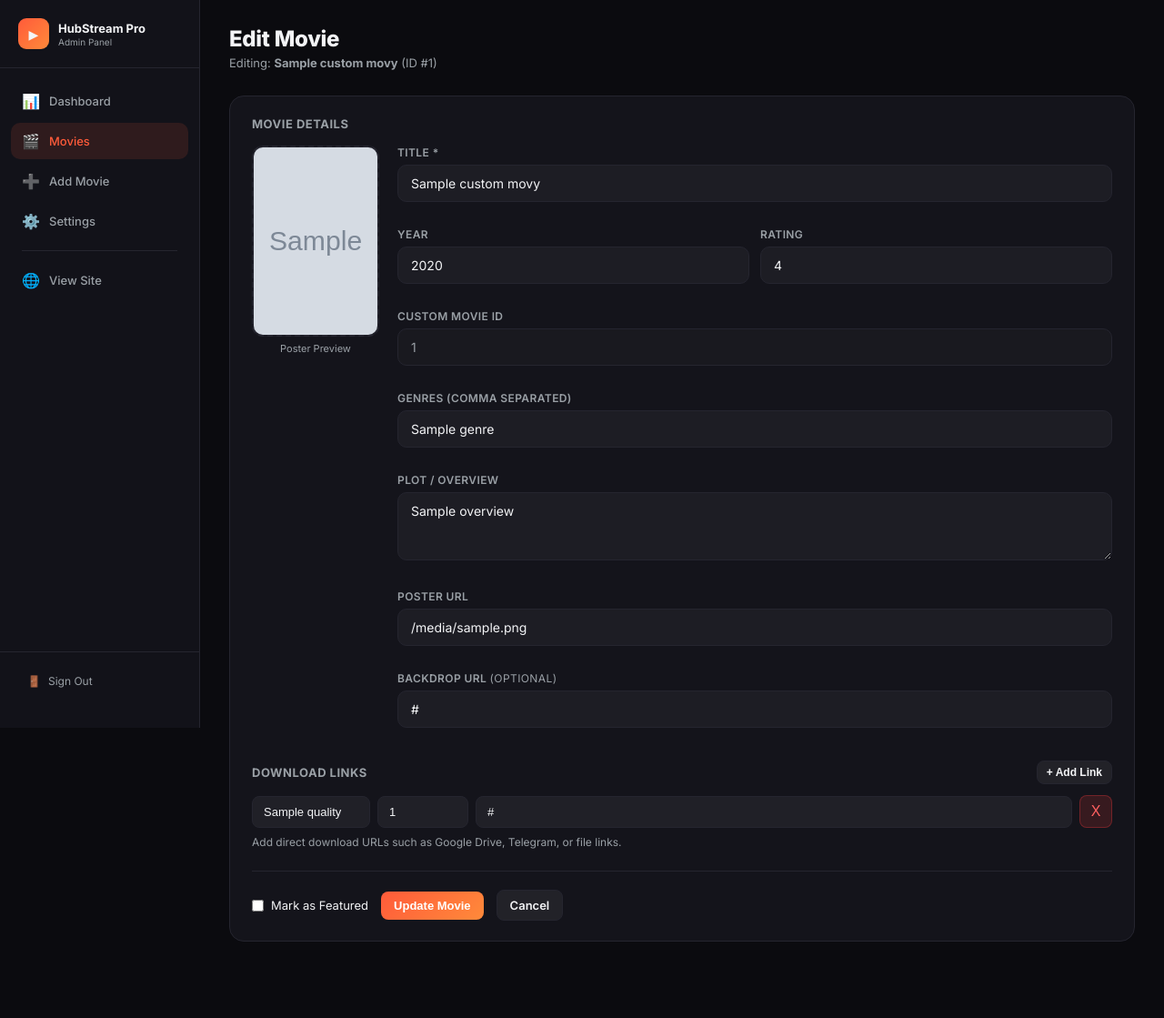
After one commit to biswajit9090707/OFCCC, a Flask app: page /admin/movies/edit/1 in a window 1280 px wide. The commit adds this page. Shown: the whole page at 91% size. Run offline with Flask 3, Linux system fonts and the light colour scheme; the visitor is signed in with stand-in values (Sample User, id 1); tables that the repository leaves empty hold one stand-in row (values such as "Sample post"); grey boxes marked "Sample" are stand-in pictures; a database or web service that is not in the repository returns one stand-in record (values such as "Sample title").

Commit message:
Add edit functionality for custom movies in admin panel

```diff
--- a/app.py
+++ b/app.py
@@ -40,6 +40,16 @@ TG_CHANNEL_URL = f"https://t.me/{TG_CHANNEL}"
 app = Flask(__name__, static_folder="static", template_folder="templates")
 app.config["JSON_SORT_KEYS"] = False
 app.secret_key = os.getenv("SESSION_SECRET") or "ofcmovies@secret#key!2024$dl"
+
+
+@app.template_filter('from_json')
+def from_json_filter(s):
+    if not s: return []
+    if isinstance(s, (list, dict)): return s
+    try:
+        return json.loads(s)
+    except:
+        return []
 
 # ─────────────── signed download token (hides upstream URL) ───────────────
 _SECRET = os.getenv("SESSION_SECRET") or "ofcmovies@secret#key!2024$dl"
@@ -792,6 +802,66 @@ def admin_add_movie():
     )
 
 
+@app.route("/admin/movies/edit/<int:mid>", methods=["GET", "POST"])
+@_admin_required
+def admin_edit_movie(mid: int):
+    doc = custom_movies_col.find_one({"custom_id": mid})
+    if not doc:
+        abort(404)
+    if request.method == "POST":
+        data = request.get_json(silent=True) or {}
+        title    = (data.get("title") or "").strip()
+        if not title:
+            return jsonify({"error": "Title is required"}), 400
+        year     = str(data.get("year") or "")
+        rating_raw = data.get("rating")
+        rating_text = "" if rating_raw is None else str(rating_raw).strip()
+        try:
+            rating = float(rating_text) if rating_text else None
+        except (TypeError, ValueError):
+            return jsonify({"error": "Rating must be a number"}), 400
+        overview = data.get("overview") or ""
+        genres   = json.dumps(data.get("genres") or [])
+        poster   = data.get("poster_url") or ""
+        backdrop = data.get("backdrop_url") or ""
+        is_feat  = 1 if data.get("is_featured") else 0
+        raw_dls  = data.get("downloads") or []
+        clean_downloads = []
+        for d in raw_dls:
+            url = (d.get("url") or "").strip()
+            if not url:
+                continue
+            clean_downloads.append({
+                "quality": (d.get("quality") or "").strip(),
+                "size": (d.get("size") or "").strip(),
+                "url": url,
+            })
+        downloads = json.dumps(clean_downloads)
+        try:
+            custom_movies_col.update_one(
+                {"custom_id": mid},
+                {"$set": {
+                    "title": title,
+                    "year": year,
+                    "rating": rating,
+                    "overview": overview,
+                    "poster_url": poster,
+                    "backdrop_url": backdrop,
+                    "genres": genres,
+                    "is_featured": is_feat,
+                    "downloads": downloads
+                }}
+            )
+            return jsonify({"ok": True, "title": title})
+        except Exception as e:
+            return jsonify({"error": str(e)}), 500
+    return render_template(
+        "admin_edit_movie.html",
+        movie=doc,
+        omdb_configured=bool(_configured_omdb_api_key()),
+    )
+
+
 @app.route("/admin/movies/delete/<int:mid>", methods=["POST"])
 @_admin_required
 def admin_delete_movie(mid: int):
--- /dev/null
+++ b/templates/admin_edit_movie.html
@@ -0,0 +1,193 @@
+{% extends "admin_base.html" %}
+{% block title %}Edit Movie{% endblock %}
+
+{% block content %}
+<div class="page-header">
+  <h1>Edit Movie</h1>
+  <p>Editing: <strong>{{ movie['title'] }}</strong> (ID #{{ movie['custom_id'] }})</p>
+</div>
+
+<div class="section">
+  <div class="section-title">Movie Details</div>
+  <div style="display:grid;grid-template-columns:140px 1fr;gap:20px;align-items:start;">
+    <div>
+      <div id="posterPreview" style="width:140px;aspect-ratio:2/3;border-radius:12px;background:var(--panel-2);border:2px dashed var(--line);display:flex;align-items:center;justify-content:center;font-size:18px;overflow:hidden;">
+        {% if movie['poster_url'] %}
+        <img src="{{ movie['poster_url'] }}" style="width:100%;height:100%;object-fit:cover;">
+        {% else %}
+        Poster
+        {% endif %}
+      </div>
+      <div style="font-size:11px;color:var(--muted);margin-top:6px;text-align:center;">Poster Preview</div>
+    </div>
+    <div>
+      <div style="display:grid;grid-template-columns:1fr 1fr;gap:12px;">
+        <div class="form-group" style="grid-column:1/-1;">
+          <label>Title *</label>
+          <input type="text" id="f_title" value="{{ movie['title'] }}" placeholder="Movie or series title" required>
+        </div>
+        <div class="form-group">
+          <label>Year</label>
+          <input type="text" id="f_year" value="{{ movie['year'] }}" placeholder="2024">
+        </div>
+        <div class="form-group">
+          <label>Rating</label>
+          <input type="text" id="f_rating" value="{{ movie['rating'] if movie['rating'] is not none else '' }}" placeholder="7.5">
+        </div>
+        <div class="form-group" style="grid-column:1/-1;">
+          <label>Custom Movie ID</label>
+          <input type="text" value="{{ movie['custom_id'] }}" readonly style="background:rgba(255,255,255,.02);color:var(--muted);">
+        </div>
+        {% set genres_list = [] %}
+        {% if movie['genres'] %}
+          {% if movie['genres'] is string %}
+            {% set genres_list = movie['genres'] | from_json %}
+          {% else %}
+            {% set genres_list = movie['genres'] %}
+          {% endif %}
+        {% endif %}
+        <div class="form-group" style="grid-column:1/-1;">
+          <label>Genres (comma separated)</label>
+          <input type="text" id="f_genres" value="{{ genres_list | join(', ') }}" placeholder="Action, Drama, Sci-Fi">
+        </div>
+        <div class="form-group" style="grid-column:1/-1;">
+          <label>Plot / Overview</label>
+          <textarea id="f_overview" rows="3" style="resize:vertical;" placeholder="Short description of the movie...">{{ movie['overview'] }}</textarea>
+        </div>
+        <div class="form-group" style="grid-column:1/-1;">
+          <label>Poster URL</label>
+          <input type="url" id="f_poster" value="{{ movie['poster_url'] }}" placeholder="https://.../poster.jpg" oninput="updatePoster(this.value)">
+        </div>
+        <div class="form-group" style="grid-column:1/-1;">
+          <label>Backdrop URL <span style="color:var(--muted);font-weight:400;">(optional)</span></label>
+          <input type="url" id="f_backdrop" value="{{ movie['backdrop_url'] }}" placeholder="https://.../backdrop.jpg">
+        </div>
+      </div>
+    </div>
+  </div>
+
+  <div style="margin-top:20px;">
+    <div style="display:flex;align-items:center;justify-content:space-between;margin-bottom:12px;">
+      <div class="section-title" style="margin-bottom:0;">Download Links</div>
+      <button class="btn btn-ghost btn-sm" onclick="addDlRow()">+ Add Link</button>
+    </div>
+    <div id="dlRows"></div>
+    <div style="font-size:12px;color:var(--muted);margin-top:8px;">Add direct download URLs such as Google Drive, Telegram, or file links.</div>
+  </div>
+
+  <div style="display:flex;align-items:center;gap:14px;margin-top:24px;padding-top:20px;border-top:1px solid var(--line);flex-wrap:wrap;">
+    <label style="display:flex;align-items:center;gap:8px;cursor:pointer;font-size:13px;">
+      <input type="checkbox" id="f_featured" {% if movie['is_featured'] %}checked{% endif %} style="width:auto;accent-color:var(--accent);"> Mark as Featured
+    </label>
+    <button class="btn btn-primary" onclick="updateMovie()" id="saveBtn">Update Movie</button>
+    <a href="/admin/movies" class="btn btn-ghost">Cancel</a>
+  </div>
+</div>
+{% endblock %}
+
+{% block scripts %}
+<script>
+function updatePoster(url) {
+  const box = document.getElementById('posterPreview');
+  if (url) {
+    box.innerHTML = `<img src="${url}" style="width:100%;height:100%;object-fit:cover;" onerror="this.parentNode.innerHTML='Poster'">`;
+  } else {
+    box.innerHTML = 'Poster';
+  }
+}
+
+let dlIdx = 0;
+function addDlRow(quality = '', size = '', url = '') {
+  const container = document.getElementById('dlRows');
+  const id = dlIdx++;
+  const row = document.createElement('div');
+  row.id = 'dlrow_' + id;
+  row.style.cssText = 'display:grid;grid-template-columns:130px 100px 1fr 36px;gap:8px;margin-bottom:8px;align-items:center;';
+  row.innerHTML = `
+    <input type="text" placeholder="Quality (1080p)" value="${quality}"
+      style="background:rgba(255,255,255,.05);border:1px solid var(--line);border-radius:8px;padding:9px 12px;color:var(--fg);font-size:13px;outline:none;">
+    <input type="text" placeholder="Size (2.1 GB)" value="${size}"
+      style="background:rgba(255,255,255,.05);border:1px solid var(--line);border-radius:8px;padding:9px 12px;color:var(--fg);font-size:13px;outline:none;">
+    <input type="url" placeholder="Direct download URL" value="${url}"
+      style="background:rgba(255,255,255,.05);border:1px solid var(--line);border-radius:8px;padding:9px 12px;color:var(--fg);font-size:13px;outline:none;">
+    <button type="button" onclick="document.getElementById('dlrow_${id}').remove()"
+      style="background:rgba(255,60,60,.15);border:1px solid rgba(255,60,60,.3);color:#ff6060;border-radius:8px;width:36px;height:36px;cursor:pointer;font-size:16px;display:flex;align-items:center;justify-content:center;">X</button>`;
+  container.appendChild(row);
+}
+
+// Pre-fill download rows
+{% set dls = [] %}
+{% if movie['downloads'] %}
+  {% if movie['downloads'] is string %}
+    {% set dls = movie['downloads'] | from_json %}
+  {% else %}
+    {% set dls = movie['downloads'] %}
+  {% endif %}
+{% endif %}
+
+{% for d in dls %}
+addDlRow("{{ d['quality'] | e }}", "{{ d['size'] | e }}", "{{ d['url'] | e }}");
+{% endfor %}
+
+if (document.getElementById('dlRows').children.length === 0) {
+  addDlRow();
+}
+
+function getDlRows() {
+  const rows = document.querySelectorAll('[id^="dlrow_"]');
+  const out = [];
+  rows.forEach(row => {
+    const inputs = row.querySelectorAll('input[type="text"], input[type="url"]');
+    const quality = inputs[0]?.value.trim() || '';
+    const size = inputs[1]?.value.trim() || '';
+    const url = inputs[2]?.value.trim() || '';
+    if (url) out.push({ quality, size, url });
+  });
+  return out;
+}
+
+async function updateMovie() {
+  const title = document.getElementById('f_title').value.trim();
+  if (!title) {
+    showToast('Title is required.', 'err');
+    return;
+  }
+  const btn = document.getElementById('saveBtn');
+  btn.disabled = true;
+  btn.textContent = 'Updating...';
+
+  const payload = {
+    title,
+    year: document.getElementById('f_year').value.trim(),
+    rating: document.getElementById('f_rating').value.trim() || null,
+    overview: document.getElementById('f_overview').value.trim(),
+    genres: document.getElementById('f_genres').value.split(',').map(g => g.trim()).filter(Boolean),
+    poster_url: document.getElementById('f_poster').value.trim(),
+    backdrop_url: document.getElementById('f_backdrop').value.trim(),
+    is_featured: document.getElementById('f_featured').checked,
+    downloads: getDlRows(),
+  };
+
+  try {
+    const res = await fetch('/admin/movies/edit/{{ movie["custom_id"] }}', {
+      method: 'POST',
+      headers: { 'Content-Type': 'application/json' },
+      body: JSON.stringify(payload),
+    });
+    const data = await res.json();
+    if (data.ok) {
+      showToast('Successfully updated "' + data.title + '".', 'ok');
+      window.setTimeout(() => window.location.href = '/admin/movies', 1000);
+    } else {
+      showToast('Error: ' + (data.error || 'Unknown error'), 'err');
+      btn.disabled = false;
+      btn.textContent = 'Update Movie';
+    }
+  } catch (e) {
+    showToast('Network error.', 'err');
+    btn.disabled = false;
+    btn.textContent = 'Update Movie';
+  }
+}
+</script>
+{% endblock %}
```
Also changed, not shown: templates/admin_movies.html (+4 -3 lines), 1 other file.
